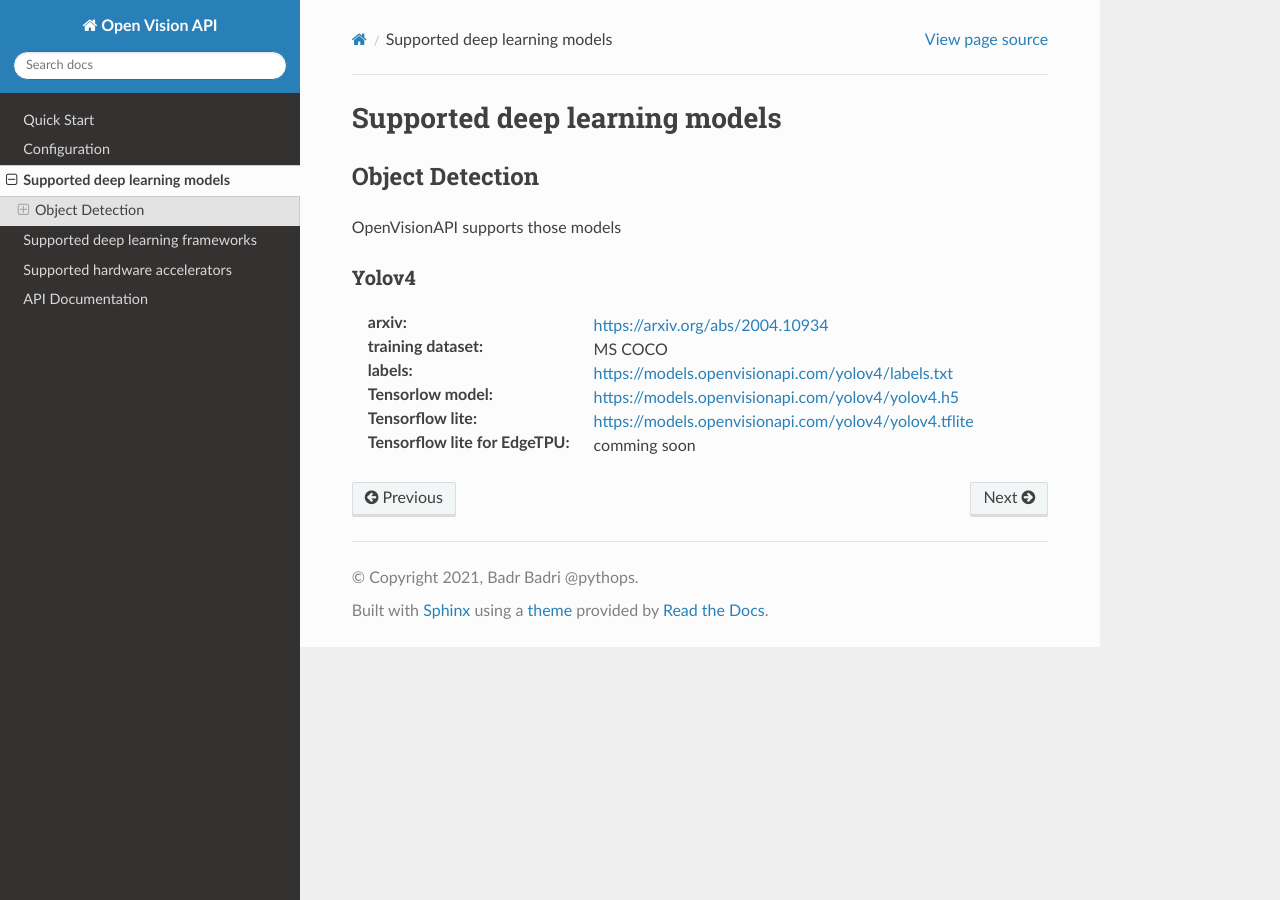
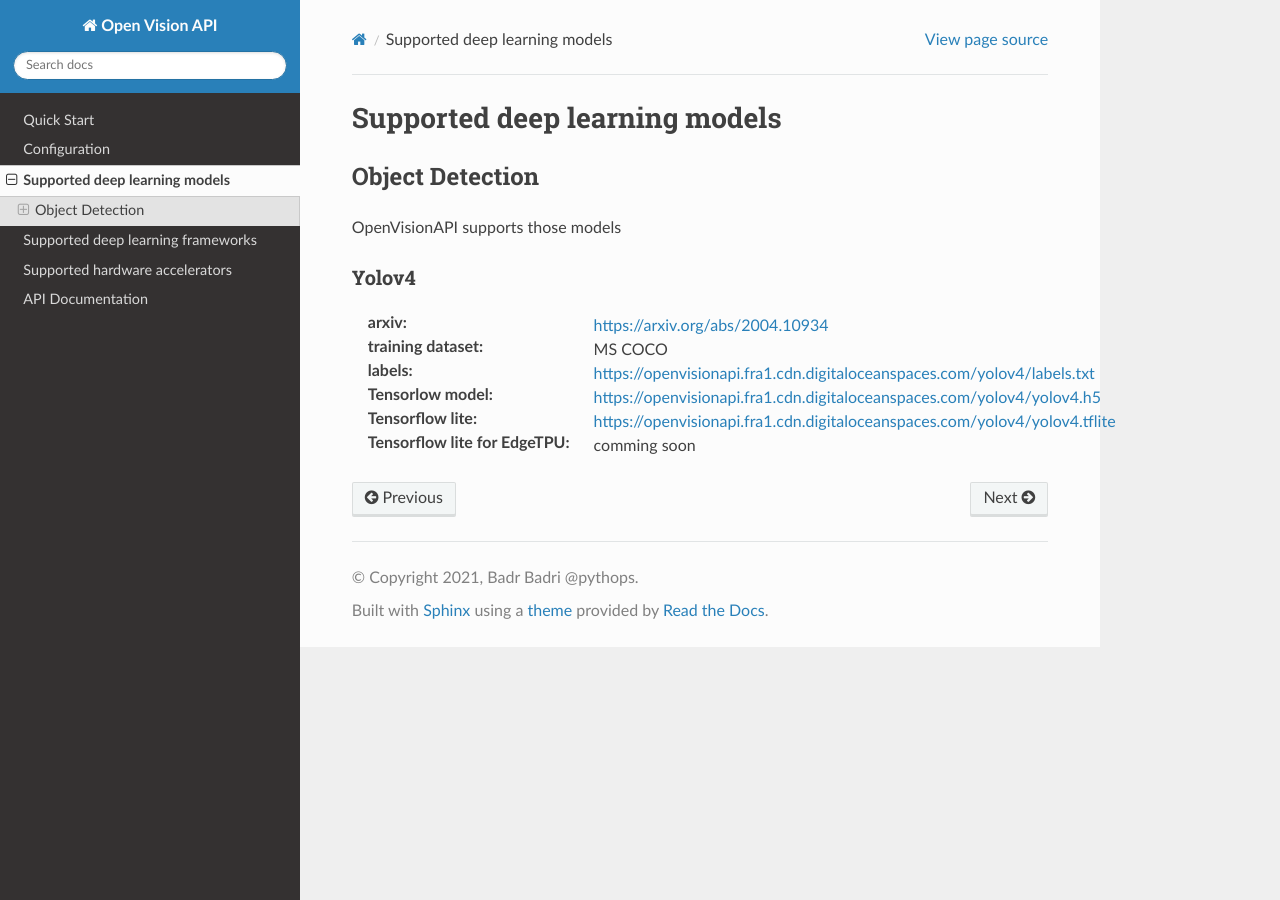
Before and after one commit to openvisionapi/docs, a Sphinx documentation site: the page built from source/models.rst, in a window 1280 px wide. Built offline with Sphinx 7.4.7 and the Read the Docs theme 2.0.0, drawn with Linux system fonts in a browser that asks for light colours; some of the changed lines change nothing that is shown.

Commit message:
Update models base url

```diff
--- a/source/models.rst
+++ b/source/models.rst
@@ -13,7 +13,7 @@
 
 :arxiv: https://arxiv.org/abs/2004.10934
 :training dataset: MS COCO
-:labels: https://models.openvisionapi.com/yolov4/labels.txt
-:Tensorlow model: https://models.openvisionapi.com/yolov4/yolov4.h5
-:Tensorflow lite:  https://models.openvisionapi.com/yolov4/yolov4.tflite
+:labels: https://openvisionapi.fra1.cdn.digitaloceanspaces.com/yolov4/labels.txt
+:Tensorlow model: https://openvisionapi.fra1.cdn.digitaloceanspaces.com/yolov4/yolov4.h5
+:Tensorflow lite:  https://openvisionapi.fra1.cdn.digitaloceanspaces.com/yolov4/yolov4.tflite
 :Tensorflow lite for EdgeTPU: comming soon
```
